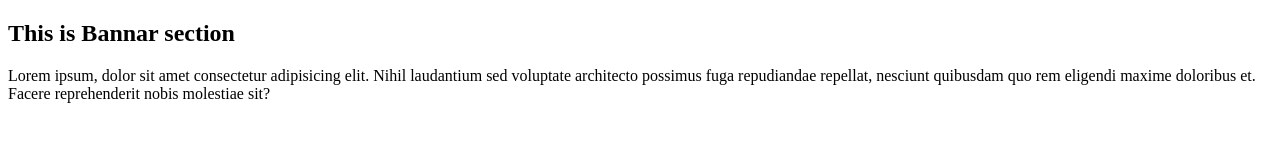
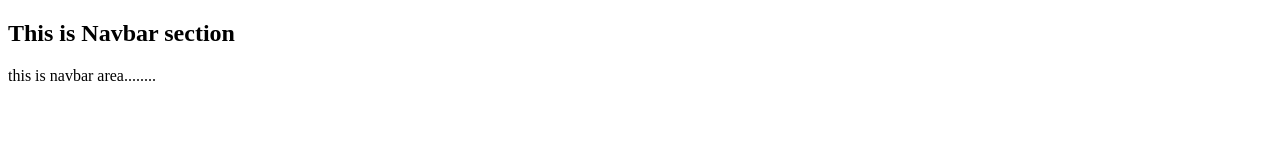
Before and after one commit to basudevkumer/practice-1, a plain HTML site: page index.html in a window 1280 px wide. Drawn offline with Linux system fonts and the light colour scheme.

Commit message:
added navbar

```diff
--- a/index.html
+++ b/index.html
@@ -7,12 +7,9 @@
   </head>
   <body>
     <section>
-      <h1>This is Bannar section</h1>
+      <h1>This is Navbar section</h1>
       <p>
-        Lorem ipsum, dolor sit amet consectetur adipisicing elit. Nihil
-        laudantium sed voluptate architecto possimus fuga repudiandae repellat,
-        nesciunt quibusdam quo rem eligendi maxime doloribus et. Facere
-        reprehenderit nobis molestiae sit?
+        this is navbar area........
       </p>
     </section>
   </body>
```
